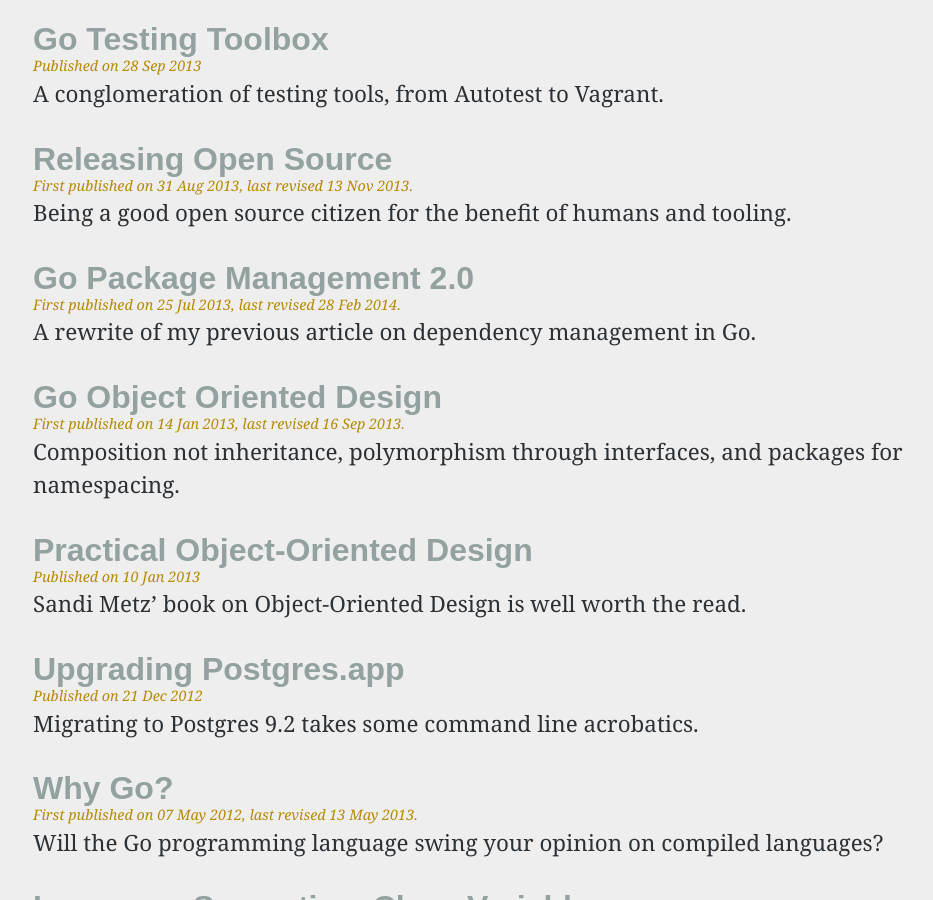
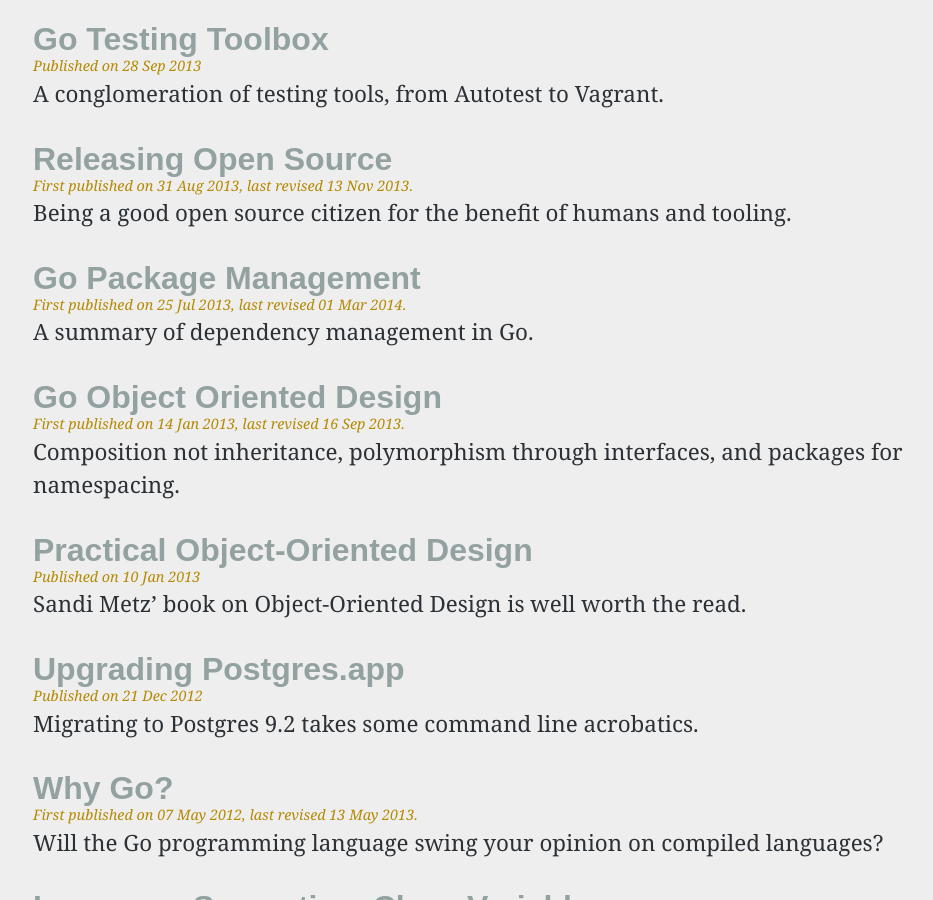
Before and after one commit to nathany/nathany.com, a Jekyll site: the page built from index.html, in a window 1280 px wide and 900 px high, scrolled down 311 px. Shown: the whole window, without its empty margins (111-1044 px from the left). Built offline with Jekyll 4.4.1, drawn with Linux system fonts in a browser that asks for light colours; Markdown is read by kramdown in place of the engine named in the settings; comment, search, counter and statistics services are not loaded.

Commit message:
link to new reddit thread, revise title/excerpt

```diff
--- a/_posts/2013-07-25-go-packages.md
+++ b/_posts/2013-07-25-go-packages.md
@@ -1,9 +1,9 @@
 ---
-title: Go Package Management 2.0
+title: Go Package Management
 date: 2013/07/25
-revised: 2014/02/28
+revised: 2014/03/01
 tags: golang, packages, dependencies
-excerpt: A rewrite of my previous article on dependency management in Go.
+excerpt: A summary of dependency management in Go.
 layout: article
 ---
 
```
Also changed, not shown: other parts of _posts/2013-07-25-go-packages.md (+1 -1 lines).
